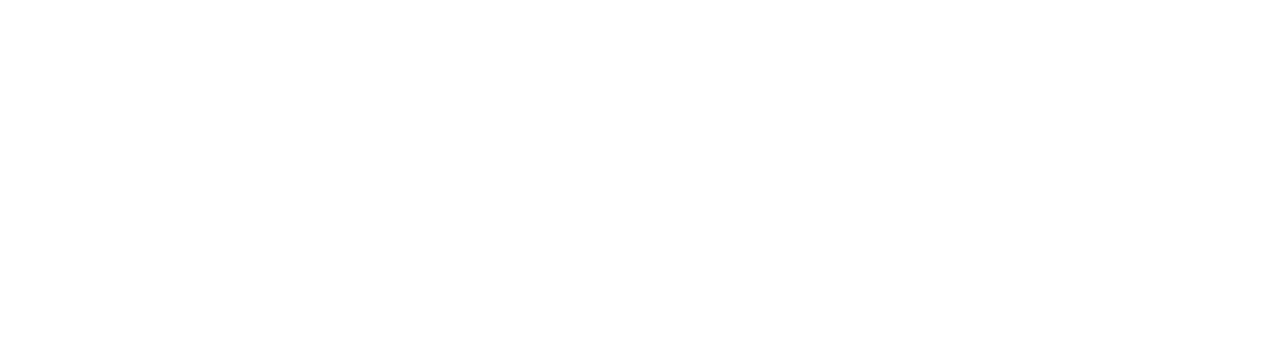
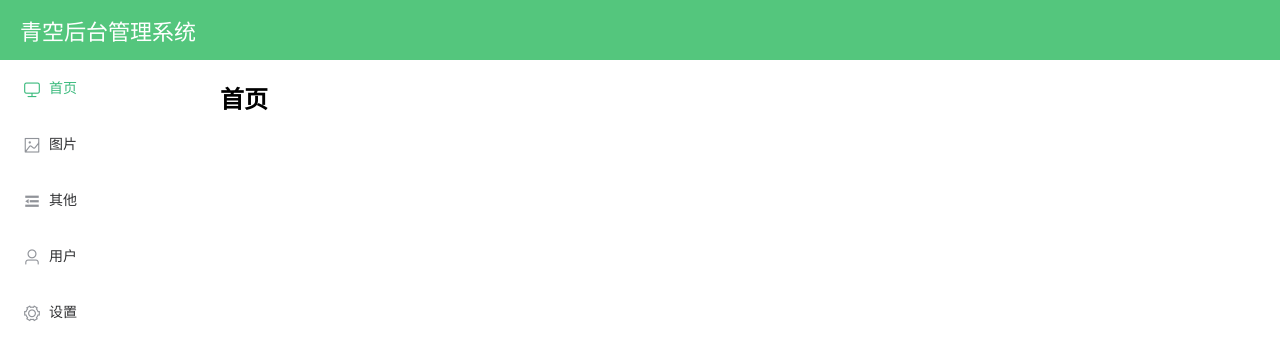
Before and after one commit to AIR-ZRB/backstage-system, a Vue app: page /#/backstage/index in a window 1280 px wide. Shown: the top 360 px of the page. Built offline with nearby package versions, Linux system fonts and the light colour scheme; sample sign-in values are in the browser's storage.

Commit message:
修改路由逻辑

```diff
--- a/src/components/navigation.vue
+++ b/src/components/navigation.vue
@@ -5,7 +5,7 @@
                 <el-menu-item
                     v-for="item in _props.menuList"
                     :key="item.path"
-                    :index="'/home/'+item.path"
+                    :index="'/backstage/'+item.path"
                 >
                     <template>
                         <i :class="listIcons[item.path]"></i>
--- a/src/router/router.js
+++ b/src/router/router.js
@@ -2,44 +2,37 @@
 import VueRouter from "vue-router";
 Vue.use(VueRouter);
 
-import login from "../views/login.vue";
-import home from "../views/home.vue";
-import user from "../views/user.vue";
-import picture from "../views/picture.vue";
-import index from "../views/index.vue";
-import setting from "../views/setting.vue";
-import rests from "../views/rests.vue";
-
+import login from "@/views/login.vue";
 const router = new VueRouter({
     mode: "hash",
     routes: [
         { path: "/", redirect: "/login" },
         { path: "/login", component: login },
         {
-            path: "/home",
-            component: home,
+            path: "/backstage",
+            redirect: "/backstage/index",
+            component: () => import("@/views/backstage.vue"),
             children: [
                 {
+                    path: "index",
+                    component: () => import("@/views/index.vue"),
+                },
+                {
                     path: "user",
-                    component: user,
+                    component: () => import("@/views/user.vue"),
                 },
                 {
                     path: "picture",
-                    component: picture,
+                    component: () => import("@/views/picture.vue"),
                 },
                 {
                     path: "rests",
-                    component: rests,
+                    component: () => import("@/views/rests.vue"),
                 },
                 {
                     path: "setting",
-                    component: setting,
+                    component: () => import("@/views/setting.vue"),
                 },
-                {
-                    path: "index",
-                    component: index,
-                },
-
             ],
         },
     ],
@@ -54,11 +47,9 @@
     token ? next() : router.push("/login");
 });
 
-const originalPush = VueRouter.prototype.push
-   VueRouter.prototype.push = function push(location) {
-   return originalPush.call(this, location).catch(err => err)
-}
-
-
+const originalPush = VueRouter.prototype.push;
+VueRouter.prototype.push = function push(location) {
+    return originalPush.call(this, location).catch((err) => err);
+};
 
 export default router;
--- a/src/views/login.vue
+++ b/src/views/login.vue
@@ -42,7 +42,7 @@
 
             if (data.data) {
                 window.sessionStorage.setItem("token", data.data);
-                this.$router.push("/home");
+                this.$router.push("/backstage");
                 this.$message.success("登录成功");
             } else {
                 this.$message.error("账号或者密码错误");
```
Also changed, not shown: src/views/backstage.vue (renamed from src/views/home.vue).
